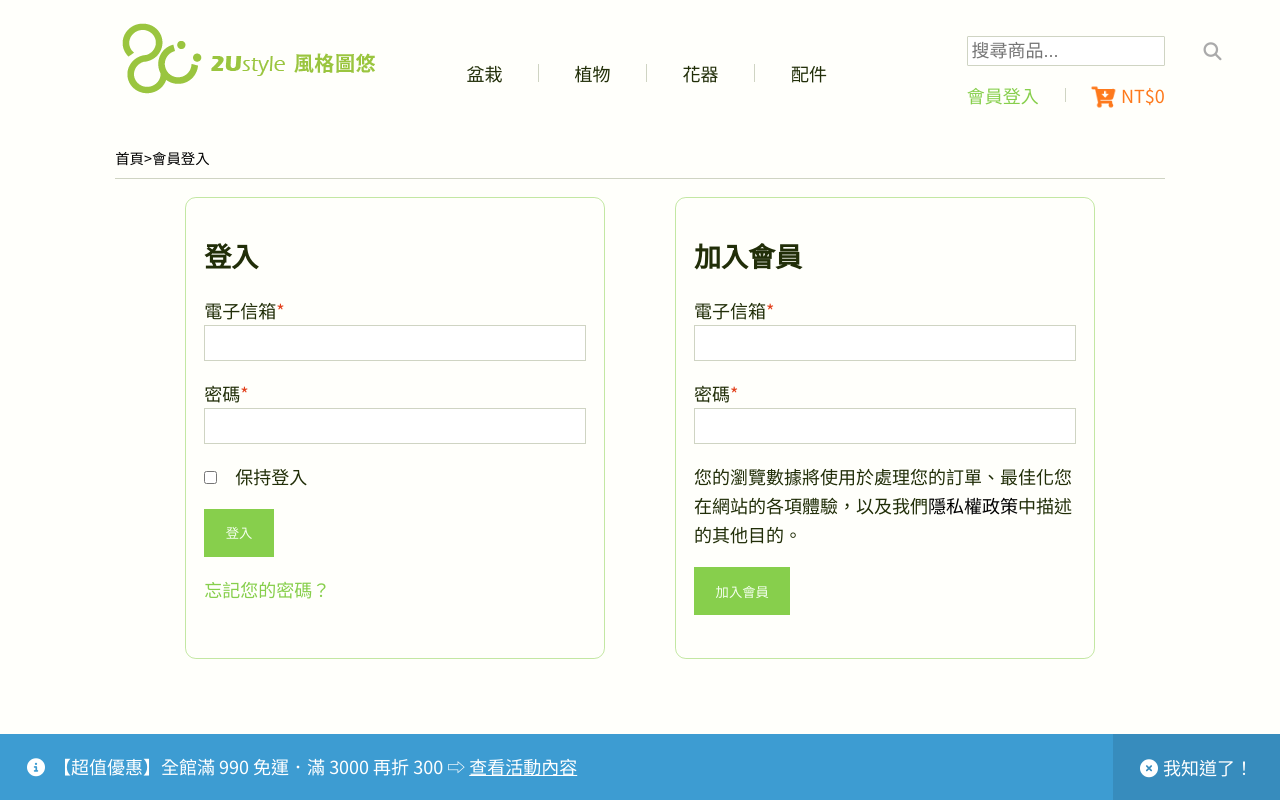
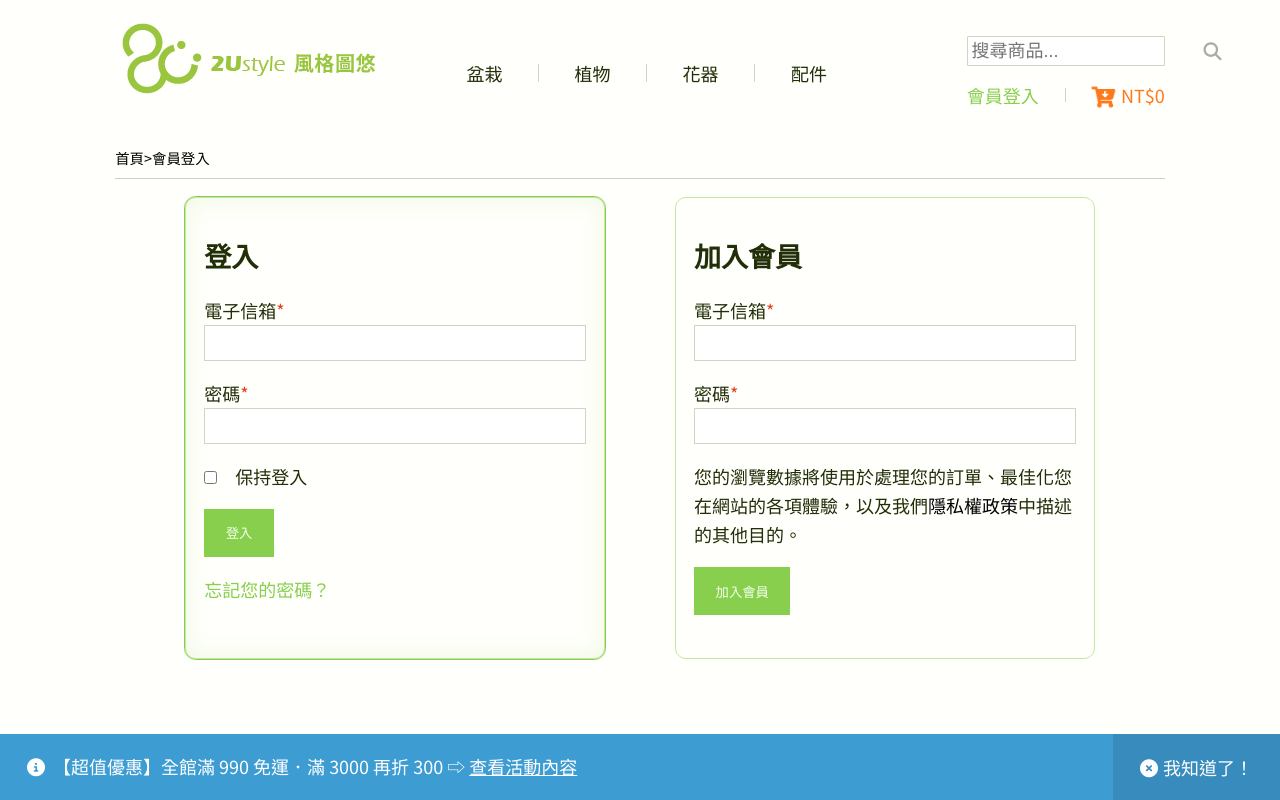
Before and after one commit to RediChen/web_remake_2Ustyle, a React (Create React App) app: page /my-account in a window 1280 px wide. In both pictures the pointer is over the element 395 px from the left and 427 px from the top of the page. Shown: the top 800 px of the page. Built offline with nearby package versions, Linux system fonts and the light colour scheme.

Commit message:
累積性進度

```diff
--- a/src/style/style.css
+++ b/src/style/style.css
@@ -691,6 +691,12 @@ note: 須留意有些介面縱使在移動裝置
   padding: 2rem 1rem;
 }
 
+.login-page > div:hover {
+  outline: 1px solid #87cf4c;
+  -webkit-box-shadow: 0 0 20px 5px rgba(135, 207, 76, 0.1) inset;
+          box-shadow: 0 0 20px 5px rgba(135, 207, 76, 0.1) inset;
+}
+
 @media screen and (min-width: 992px) {
   .login-page > div {
     width: 40%;
```
